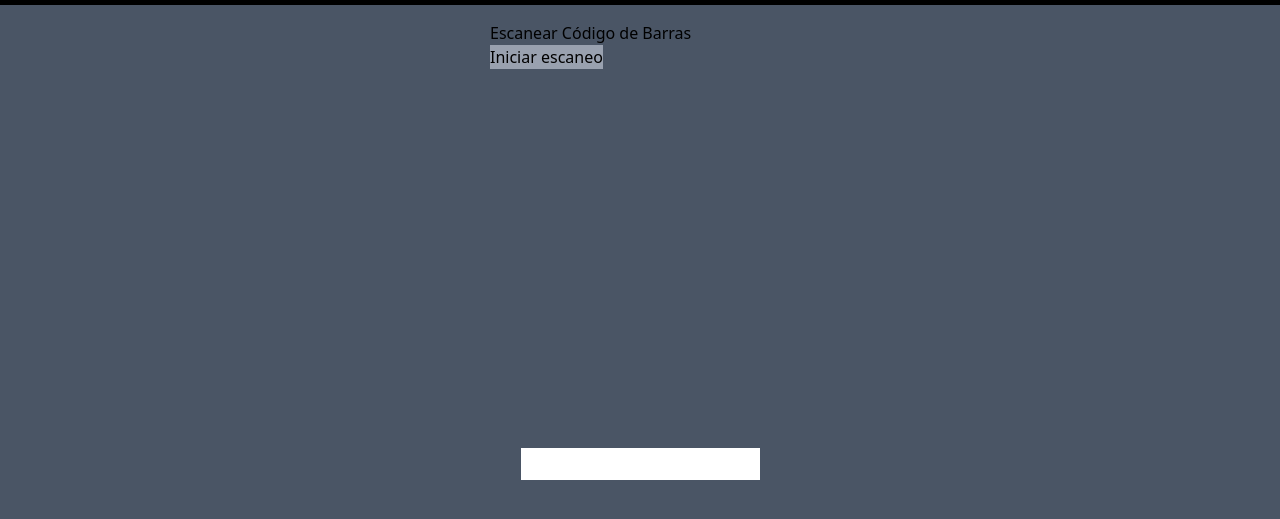
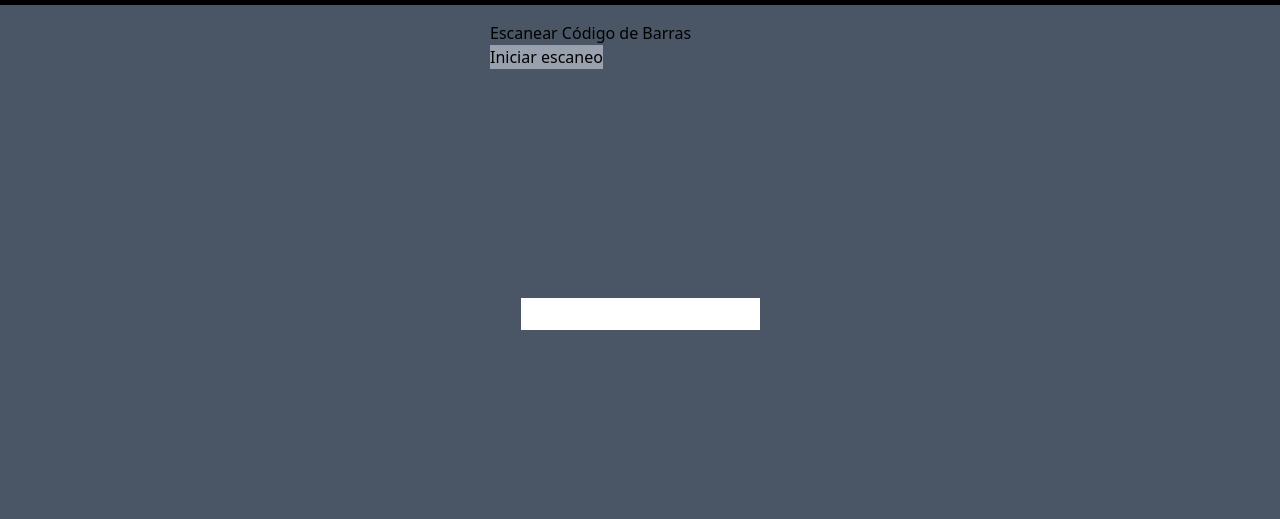
Before and after one commit to Agustinpc99/RVQR, a plain HTML site: page index.html in a window 1280 px wide. Shown: the part 39-558 px from the top of the page. Drawn offline with nearby package versions, Linux system fonts and the light colour scheme.

Commit message:
resolucion camara ajustada

```diff
--- a/index.html
+++ b/index.html
@@ -8,7 +8,6 @@
     <style>
         #contenedor-video {
         width: 100%;
-        aspect-ratio: 4/3;
         position: relative;
         overflow: hidden;
     }
```
